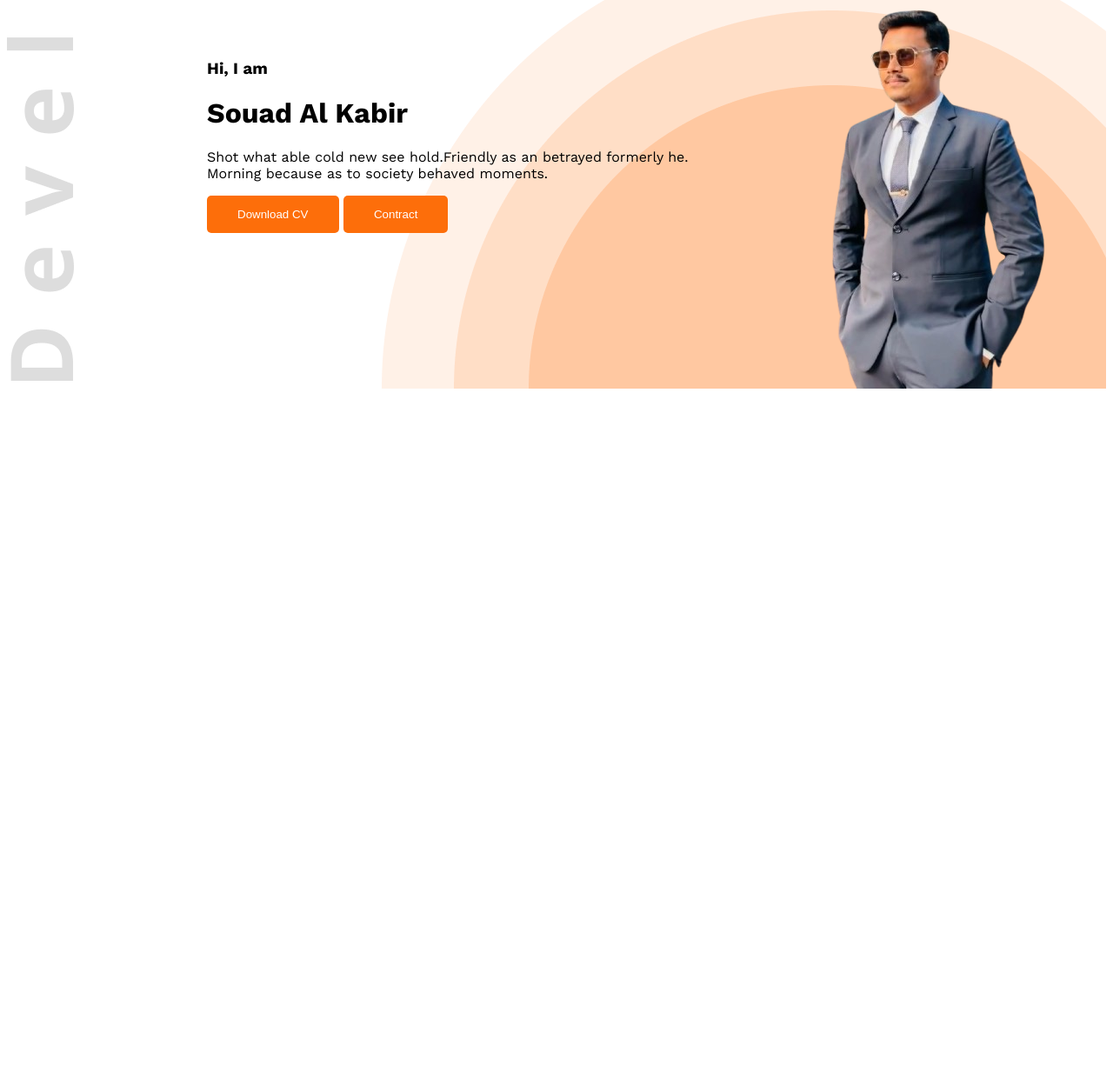
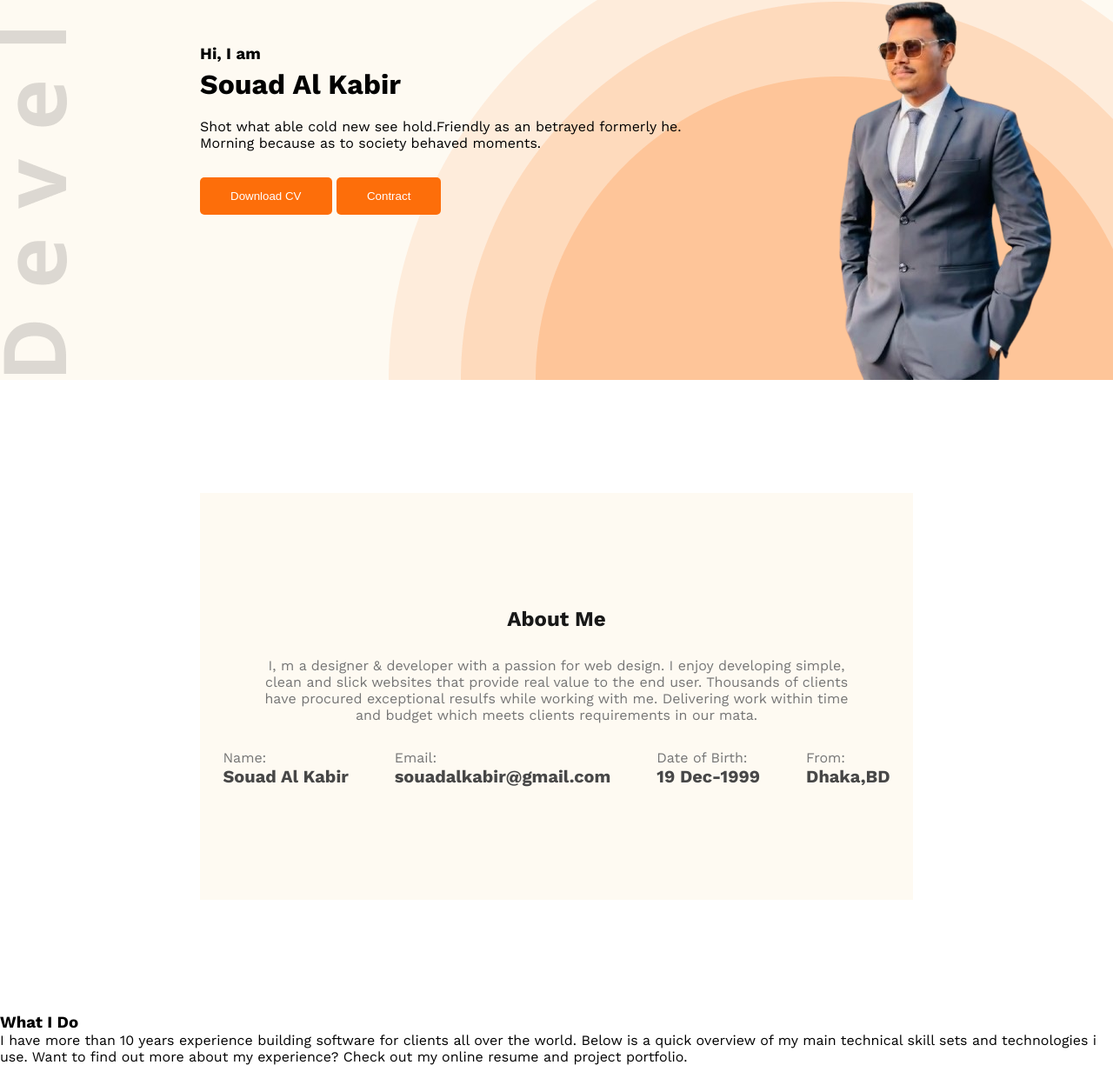
Before and after one commit to Souad5/Developer-Portfolio, a plain HTML site: page index.html in a window 1280 px wide. Shown: the part 333-1558 px from the top of the page at 87% size. Before the commit the page ends 800 px from the top, so only its background shows below. Drawn offline with nearby package versions, Linux system fonts and the light colour scheme.

Commit message:
about me

```diff
--- a/index.html
+++ b/index.html
@@ -1,14 +1,18 @@
 <!DOCTYPE html>
 <html lang="en">
+
 <head>
     <meta charset="UTF-8">
     <meta name="viewport" content="width=device-width, initial-scale=1.0">
     <title>Portfolio</title>
     <link rel="preconnect" href="https://fonts.googleapis.com">
-<link rel="preconnect" href="https://fonts.gstatic.com" crossorigin>
-<link href="https://fonts.googleapis.com/css2?family=Open+Sans:ital,wght@0,300..800;1,300..800&family=Work+Sans:ital,wght@0,100..900;1,100..900&display=swap" rel="stylesheet">
+    <link rel="preconnect" href="https://fonts.gstatic.com" crossorigin>
+    <link
+        href="https://fonts.googleapis.com/css2?family=Open+Sans:ital,wght@0,300..800;1,300..800&family=Work+Sans:ital,wght@0,100..900;1,100..900&display=swap"
+        rel="stylesheet">
     <link rel="stylesheet" href="styles/style.css">
 </head>
+
 <body class="work-sans-normal ">
     <header class="header-nav">
         <nav>
@@ -19,22 +23,54 @@
                 <li><a href=""><button class="btn-primary">Hire Me</button></a></li>
         </nav>
         </ul>
-         <div class="banner">
+        <div class="banner">
             <div class="text-">
                 <h3 class="font-greetings">Hi, I am</h3>
                 <h1 class="bolder">Souad Al Kabir</h1>
-                <p class="disciption">Shot what able cold new see hold.Friendly as an betrayed formerly he. Morning because as to society behaved moments.</p>
+                <p class="disciption">Shot what able cold new see hold.Friendly as an betrayed formerly he. Morning
+                    because as to society behaved moments.</p>
                 <button class="btn-primary">Download CV</button>
                 <button class="btn-primary">Contract</button>
             </div>
             <img class="image-property" src="images/download-removebg-preview.png" alt="">
         </div>
     </header>
-    <main>
-
+    <main class="main">
+        <div class="main-about">
+        <div class="about-me">
+            <h2 class="about-head">About Me</h2>
+            <p class="objective">I, m a designer & developer with a passion for web design. I enjoy developing simple,
+            clean and
+            slick websites that provide real value to the end user. Thousands of clients have procured
+            exceptional resulfs while working with me. Delivering work within time and budget which meets
+            clients requirements in our mata.</p>
+        </div>
+        <div class="about-items">
+            <div class="about-item">
+                <p class="about-indormation">Name:</p>
+                <p class="item-discription">Souad Al Kabir</p>
+            </div>
+            <div class="about-item">
+                <p class="about-indormation">Email:</p>
+                <p class="item-discription">souadalkabir@gmail.com</p>
+            </div>
+            <div class="about-item">
+                <p class="about-indormation">Date of Birth:</p>
+                <p class="item-discription">19 Dec-1999</p>
+            </div>
+            <div class="about-item">
+                <p class="about-indormation">From:</p>
+                <p class="item-discription">Dhaka,BD</p>
+            </div>
+        </div>
+    </div>
+    <div class="what-section"><h3 class="details-head">What I Do</h3>
+        <p class="details">I have more than 10 years experience building software for clients all over the world. Below is a quick overview of my main technical skill sets and technologies i use. Want to find out more about my experience? Check out my online resume and project portfolio.</p>
+    </div>
     </main>
     <footer>
 
     </footer>
 </body>
+
 </html>
--- a/styles/style.css
+++ b/styles/style.css
@@ -2,6 +2,10 @@
     font-family: "Work Sans", serif;
     font-optical-sizing: auto;
     font-style: normal;
+  }
+  *{
+    margin: 0;
+    padding: 0;
   }
   /* font primary color */
   .color1{
@@ -21,6 +25,7 @@
     background-position: top left, bottom right;
     background-repeat: no-repeat;
     margin: 0;
+    background-color: rgb(254, 250, 242);
 
   }
   nav .header{
@@ -51,6 +56,7 @@
     cursor: pointer;
     border-radius: 5px;
     border: none;
+    margin-top: 30px;
   }
   .image-property{
 
@@ -69,8 +75,54 @@
     font-size: 18;
     line-height: 30px;
     width: 585px;
-    height: 25px;
+    height: 25px;margin-bottom: 30px;
+
   }
   .text-{
     max-width: 585px;
   }
+  .font-greetings{
+    margin-bottom: 5px;
+  }
+  .bolder{
+    margin-bottom: 20px;
+  }
+  .main-about{
+    margin-top: 130px;
+    margin-left: 230px;
+    margin-right: 230px;
+    background-color: rgb(254, 250, 242);
+    margin-bottom: 130px;
+  }
+  .main-about .about-me .about-head{
+    text-align: center;
+  }
+  .main-about .about-me .objective{
+    text-align: center;
+    padding: 0 65px;
+  }
+  .about-head{
+    padding-top: 131px;
+    justify-content: center;
+    align-items: center;
+    color: #181818;
+  }
+  .objective{
+    margin-top: 30px;
+    color: #757575;
+  }
+  .about-items{
+    display: flex;
+    justify-content: space-around;
+    margin-top: 30px;
+    padding-bottom: 130px;
+
+  }
+ .about-indormation{
+    color: #757575;
+ }
+ .item-discription{
+    color:#474747;
+    font-weight: bold;
+    font-size: 20px;
+ }
```
